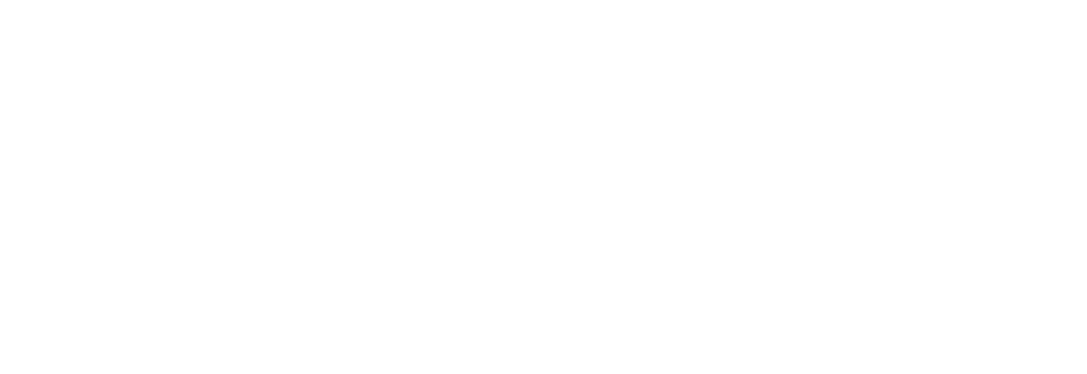
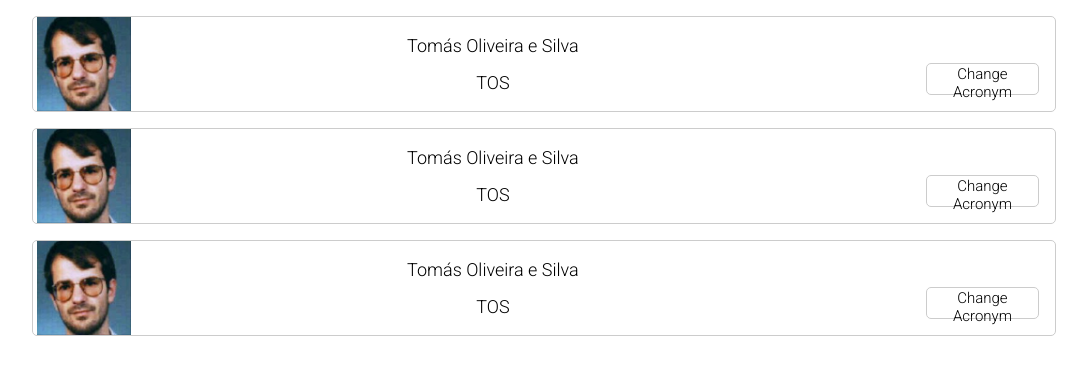
Before and after one commit to zepedrotrigo/DSD-professor-schedule-assigner, a React (Create React App) app in the folder frontend/: page /change-acronym in a window 1280 px wide. Before the commit this address had no page. Shown: the top 374 px of the page, without its empty margins (96-1183 px from the left). Built offline with nearby package versions, Linux system fonts and the light colour scheme.

Commit message:
update some styles and add props

```diff
--- a/frontend/src/App.js
+++ b/frontend/src/App.js
@@ -1,6 +1,7 @@
 import { BrowserRouter as Router, Route, Routes } from 'react-router-dom';
 import './App.css';
 import Home from './views/Home';
+import ChangeAcronym from './views/ChangeAcronym';
 import SidePanel from './components/Panels/SidePanel/SidePanel';
 import TeacherHeader from './components/Panels/Content/TeacherHeader';
 import TeacherContent from './components/Panels/Content/TeacherContent';
@@ -14,6 +15,7 @@ function App() {
 			<div className='body'>
 				<Routes>
 					<Route path="/" element={<Home />}/>
+					<Route path="/change-acronym" element={<ChangeAcronym />}/>
 					<Route path="/sidepanel" element={<SidePanel><TeacherHeader /><TeacherContent /></SidePanel>}/>
 				</Routes>
 			</div>
--- /dev/null
+++ b/frontend/src/components/Card/Card.css
@@ -0,0 +1,60 @@
+.card-wrapper {
+    position: relative;
+    height: 6rem;
+    width: 80%;
+    margin-top: 1rem;
+    margin-left: 10%;
+    margin-right: 10%;
+    border-radius: 5px;
+    border: solid 1px #ccc;
+    display: flex;
+}
+
+.card-wrapper-image {
+    width: 10%;
+}
+
+.card-wrapper-image img {
+    width: 100%;
+    height: 100%;
+    object-fit: contain;
+}
+
+.card-content {
+    display: flex;
+    flex-direction: column;
+    align-items: center;
+    justify-content: center;
+    width: 70%;
+}
+
+.card-content span {
+    font-size: 18px;
+}
+
+.fullname {
+    margin-bottom: 1rem;
+}
+
+.card-buttons {
+    display: flex;
+    justify-content: flex-end;
+    align-items: flex-end;
+    width: 20%;
+    padding: 0 1rem 1rem 0;
+}
+
+.card-buttons button {
+    font-size: 15px;
+    background-color: #FFF;
+    height: 2rem;
+    width: 60%;
+    border-radius: 5px;
+    border: solid 1px #ccc;
+}
+
+.card-buttons button:hover {
+    cursor: pointer;
+    background-color: rgb(190, 187, 187);
+    transition: all 0.2s ease-in-out;
+}
--- /dev/null
+++ b/frontend/src/components/Card/Card.js
@@ -0,0 +1,22 @@
+import "./Card.css";
+import img from './tos.jpg';
+
+function Card(props) {
+
+    return (
+        <div className="card-wrapper">
+            <div className="card-wrapper-image">
+                <img src={img} alt=""></img>
+            </div>
+            <div className="card-content">
+                <span className="fullname">{props.name}</span>
+                <span className="acronym">{props.acronym}</span>
+            </div>
+            <div className="card-buttons">
+                <button type="button" onClick={props.onClick}>Change Acronym</button>
+            </div>
+        </div>
+    )
+}
+
+export default Card;
--- a/frontend/src/components/Cells/TeacherCell.js
+++ b/frontend/src/components/Cells/TeacherCell.js
@@ -7,8 +7,11 @@ function TeacherCell(props) {
         props.onChildClick(props.f1, "teacher");
     }
 
+    //props.f3.replace('H', '')
+
     return (
-            <div className={props.class}>
+            <div className={`main-teacher-cell ${parseInt(props.f3.replace('H', '')) >= 12 ? "warning" : ""}`}>
+                {console.log(parseInt(props.f3.replace('H', '')))}
                 <div className='main-cell-wrapper' onClick={handleClick}>
                         <span id='span_acr'>{props.f1}</span>
                     <span className='delimiter'>|</span>
--- /dev/null
+++ b/frontend/src/views/ChangeAcronym.js
@@ -0,0 +1,15 @@
+import Card from "../components/Card/Card";
+import "./ChangeAcronym.css";
+
+function ChangeAcronym() {
+
+    return (
+        <>
+            <Card name="Tomás Oliveira e Silva" acronym="TOS" onClick={null} />
+            <Card name="Tomás Oliveira e Silva" acronym="TOS" onClick={null} />
+            <Card name="Tomás Oliveira e Silva" acronym="TOS" onClick={null} />
+        </>
+    )
+}
+
+export default ChangeAcronym;
```
Also changed, not shown: frontend/src/components/Card/tos.jpg (added), frontend/src/views/ChangeAcronym.css (added).
